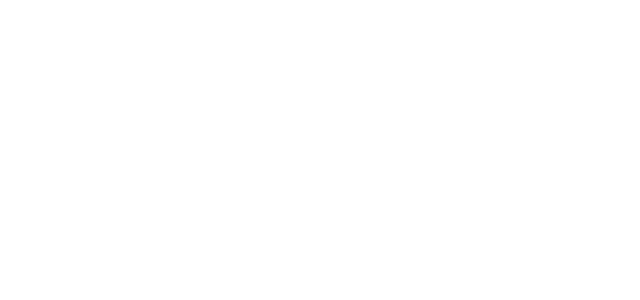
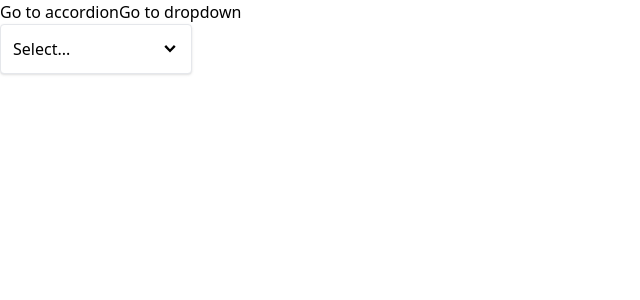
Before and after one commit to adenugbamichael/Reusable-react-ui-components, a React (Vite) app: page /dropdown in a window 1280 px wide. Shown: the top 300 px of the page, without its empty margins (0-640 px from the left). Built offline with nearby package versions, Linux system fonts and the light colour scheme.

Commit message:
Route component

```diff
--- a/src/App.jsx
+++ b/src/App.jsx
@@ -1,5 +1,23 @@
+import Link from "./components/Link"
+import Route from "./components/Route"
+import AccordionPage from "./pages/AccordionPage"
+import DropdownPage from "./pages/DropdownPage"
+
 function App() {
-  return <div></div>
+  return (
+    <div>
+      <Link to='/accordion'>Go to accordion</Link>
+      <Link to='/dropdown'>Go to dropdown</Link>
+      <div>
+        <Route path='/accordion'>
+          <AccordionPage />
+        </Route>
+        <Route path='/dropdown'>
+          <DropdownPage />
+        </Route>
+      </div>
+    </div>
+  )
 }
 
 export default App
--- /dev/null
+++ b/src/components/Link.jsx
@@ -0,0 +1,16 @@
+/* eslint-disable react/prop-types */
+import { useContext } from "react"
+import NavigationContext from "../context/navigation"
+
+function Link({ to, children }) {
+  const { navigate } = useContext(NavigationContext)
+
+  const handleClick = (event) => {
+    event.preventDefault()
+
+    navigate(to)
+  }
+  return <a onClick={handleClick}>{children}</a>
+}
+
+export default Link
--- /dev/null
+++ b/src/components/Route.jsx
@@ -0,0 +1,14 @@
+/* eslint-disable react/prop-types */
+import { useContext } from "react"
+import NavigationContext from "../context/navigation"
+
+const Route = ({ path, children }) => {
+  const { currentPath } = useContext(NavigationContext)
+
+  if (path === currentPath) {
+    return children
+  }
+  return null
+}
+
+export default Route
--- a/src/pages/DropdownPage.jsx
+++ b/src/pages/DropdownPage.jsx
@@ -1,5 +1,5 @@
 import { useState } from "react"
-import Dropdown from "./components/Dropdown"
+import Dropdown from "../components/Dropdown"
 
 function DropdownPage() {
   const [selection, setSelection] = useState(null)
```
